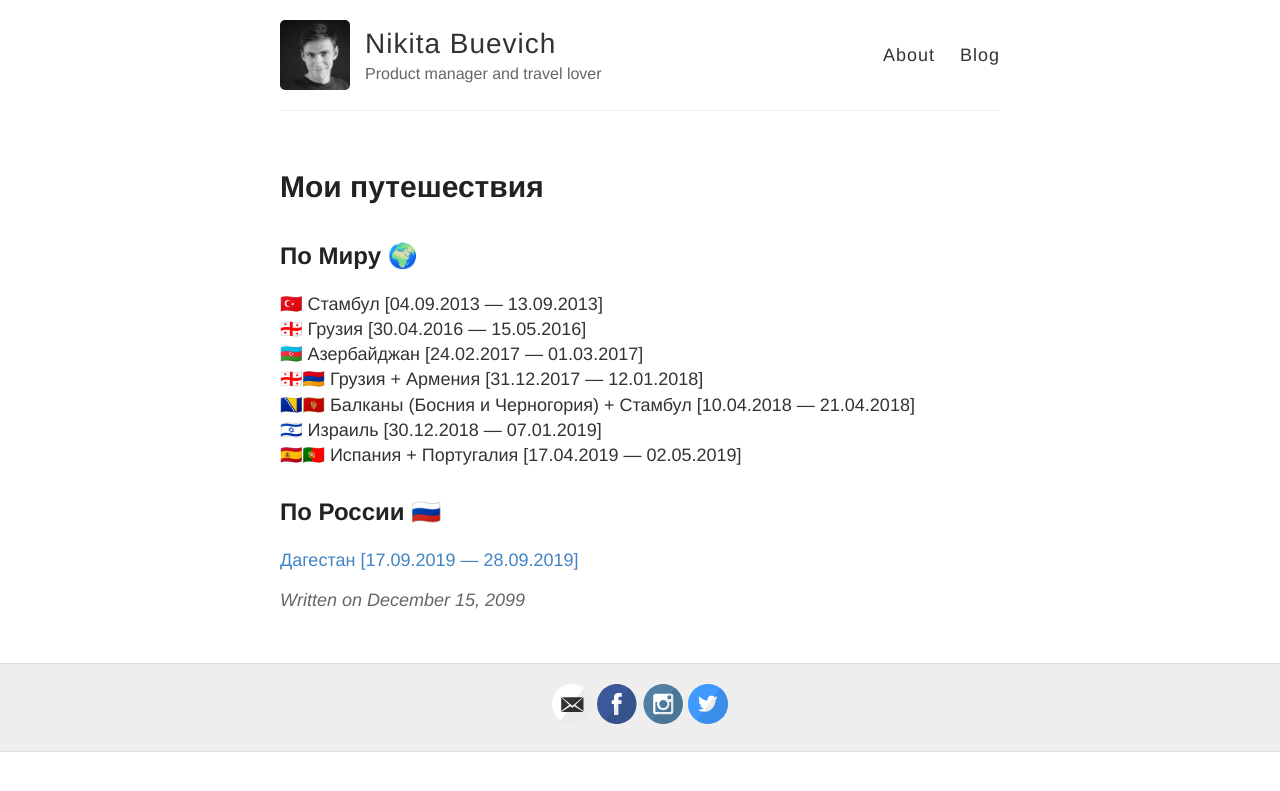
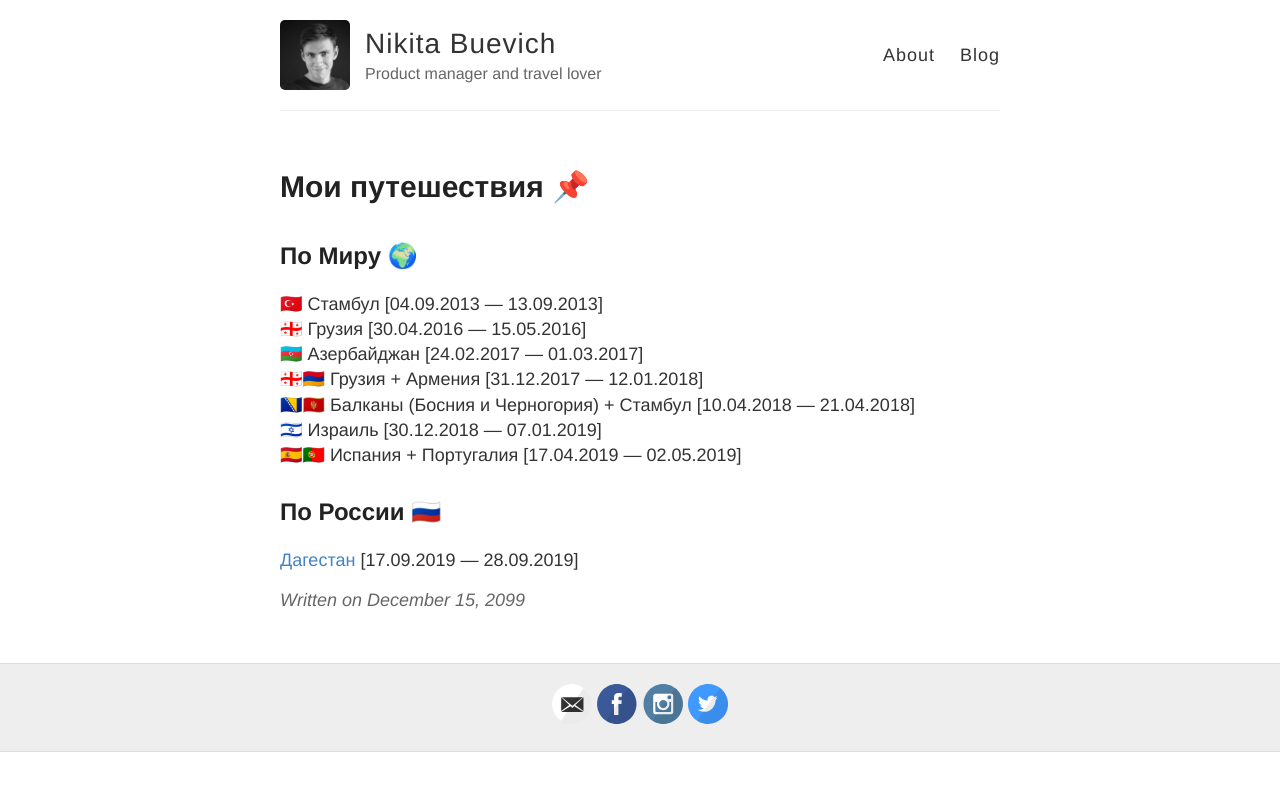
Before and after one commit to sombro/nbuevich.com, a Jekyll site: the page built from blog/_posts/2099-12-15-travelling.md, in a window 1280 px wide. Shown: the top 791 px of the page. Built offline with Jekyll 4.4.1, drawn with Linux system fonts in a browser that asks for light colours.

Commit message:
some bzzz

```diff
--- a/blog/_posts/2099-12-15-travelling.md
+++ b/blog/_posts/2099-12-15-travelling.md
@@ -18,4 +19,4 @@
 
 ## По России 🇷🇺  ##
 
-<a href="https://www.instagram.com/explore/tags/velodagestan/">Дагестан [17.09.2019 — 28.09.2019]</a>
+<a href="https://www.instagram.com/explore/tags/velodagestan/">Дагестан</a> [17.09.2019 — 28.09.2019]
```
Also changed, not shown: other parts of blog/_posts/2099-12-15-travelling.md (+2 -1 lines).
